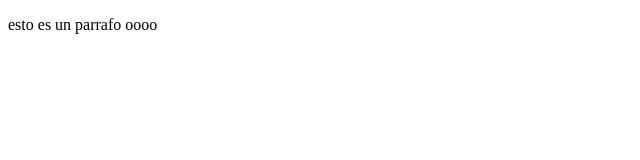
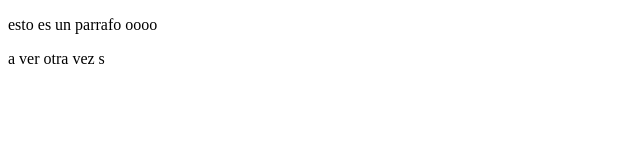
Before and after one commit to Luis-Antonio0039/curso, a plain HTML site: page index.html in a window 1280 px wide. Shown: the full height of the page, 0-640 px from the left. Drawn offline with Linux system fonts and the light colour scheme.

Commit message:
comit para verlo oneline

```diff
--- a/index.html
+++ b/index.html
@@ -8,5 +8,6 @@
 </head>
 <body>
     <p>esto es un parrafo oooo </p>
+        <p>a ver otra vez s</p>
 </body>
 </html>
```
